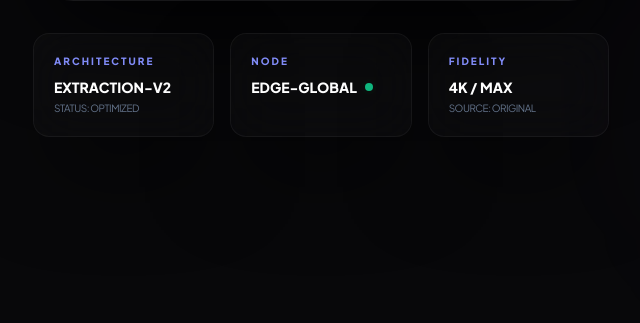
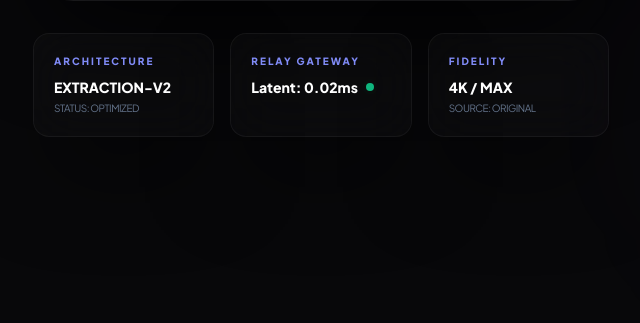
Before and after one commit to Motari2004/igdown, a Python web app: template templates/index.html in a window 1280 px wide; the page is wider, and only the part inside the window is pictured. Shown: the part 557-880 px from the top of that part, without its empty margins (319-959 px from the left). Run offline with Jinja, Linux system fonts and the light colour scheme; the template is opened without the code that fills it, so the values that code supplies are empty; some libraries are stand-ins or nearby versions.

Commit message:
Describe what you changed here

```diff
--- a/instagram_cookies.txt
+++ b/instagram_cookies.txt
@@ -1,7 +1,7 @@
 # Netscape HTTP Cookie File
 # This file is generated by yt-dlp.  Do not edit.
 
-.instagram.com	TRUE	/	TRUE	1804326048	csrftoken	AikBZww74cnxPnuIPsiiwtHOiV3utfH9
+.instagram.com	TRUE	/	TRUE	1804326314	csrftoken	AikBZww74cnxPnuIPsiiwtHOiV3utfH9
 .instagram.com	TRUE	/	TRUE	1800450971	datr	mVtBaRnsGkhXhgiiH2M5D1i3
 .instagram.com	TRUE	/	TRUE	1797426979	ig_did	79663C46-B2C6-49FA-A9BD-7FBF0B578E9B
 .instagram.com	TRUE	/	TRUE	1800450979	mid	aUFbmQALAAGKVuwCek60UN49YLDv
@@ -9,6 +9,6 @@
 .instagram.com	TRUE	/	TRUE	1770303638	wd	1315x653
 .instagram.com	TRUE	/	TRUE	1804246398	ps_l	1
 .instagram.com	TRUE	/	TRUE	1804246398	ps_n	1
-.instagram.com	TRUE	/	TRUE	1777542048	ds_user_id	54051703798
+.instagram.com	TRUE	/	TRUE	1777542314	ds_user_id	54051703798
 .instagram.com	TRUE	/	TRUE	1801234755	sessionid	54051703798%3AWnM2PhsgNzg98g%3A5%3AAYiWqCHMYIcj7aZqF9kk9d2QMzxq-PutnQi8FMp8ug
-.instagram.com	TRUE	/	TRUE	0	rur	"RVA\05454051703798\0541801302049:01fed192df6caa36328f068b67a6d32aff8a7408913e8002e58e2201387d542e3964f507"
+.instagram.com	TRUE	/	TRUE	0	rur	"RVA\05454051703798\0541801302314:01fea2d79f0ced66712ed21420631a3ba530bc4d6fc9186269eaf900c5e953c6625278de"
--- a/templates/index.html
+++ b/templates/index.html
@@ -122,9 +122,9 @@
             </div>
             <div class="glass-card rounded-2xl p-5 border-t border-white/5">
                 <div class="flex flex-col">
-                    <span class="text-[10px] text-indigo-400 font-black tracking-[0.2em] uppercase mb-2">Node</span>
+                    <span class="text-[10px] text-indigo-400 font-black tracking-[0.2em] uppercase mb-2">RELAY GATEWAY</span>
                     <div class="flex items-center gap-2">
-                        <span class="text-sm font-bold text-white">EDGE-GLOBAL</span>
+                        <span class="text-sm font-bold text-white">Latent: 0.02ms</span>
                         <span class="flex h-2 w-2">
                             <span class="animate-ping absolute inline-flex h-2 w-2 rounded-full bg-emerald-400 opacity-75"></span>
                             <span class="relative inline-flex rounded-full h-2 w-2 bg-emerald-500"></span>
```
